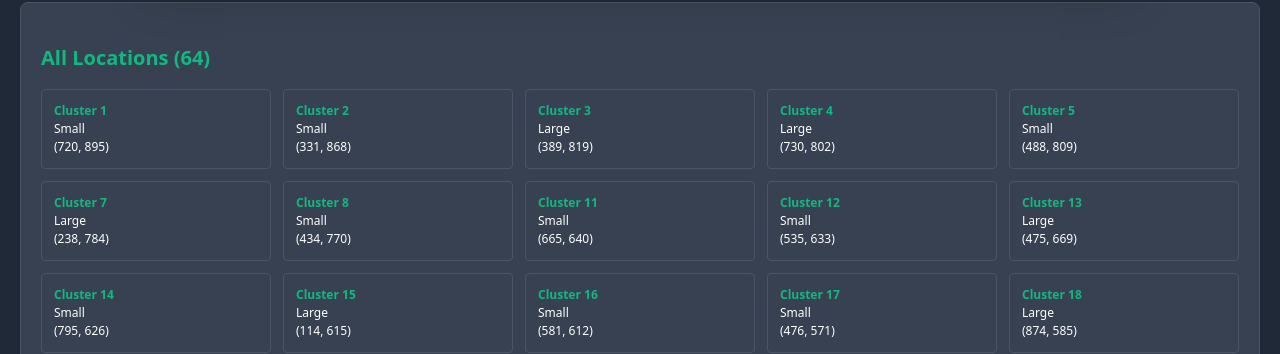
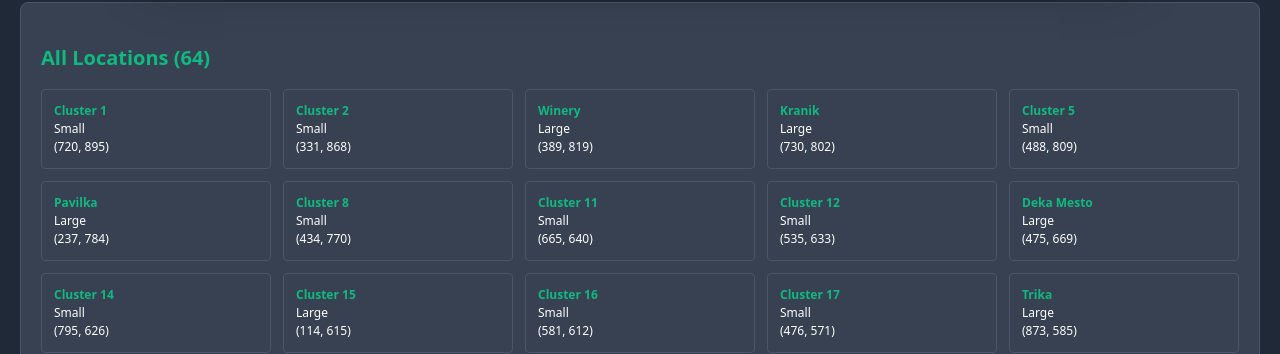
Before and after one commit to emyk/pubg-drop-selector, a React (Vite) app: page / in a window 1280 px wide. Shown: the part 1476-1830 px from the top of the page. Built offline with nearby package versions, Linux system fonts and the light colour scheme.

Commit message:
edit form

```diff
--- a/src/App.tsx
+++ b/src/App.tsx
@@ -209,7 +209,10 @@ const EditForm: React.FC<EditFormProps> = ({
 
   return (
     <div className={styles.modalOverlay}>
-      <div className={styles.modal}>
+      <form
+        className={styles.modal}
+        onSubmit={() => onSave(editingLocation as Location)}
+      >
         <h3 className={styles.modalTitle}>
           {isEditing ? "Edit Location" : "Add New Location"}
         </h3>
@@ -218,6 +221,7 @@ const EditForm: React.FC<EditFormProps> = ({
           <div>
             <label className={styles.label}>Name:</label>
             <input
+              autoFocus
               type="text"
               value={editingLocation.name || ""}
               onChange={(e) =>
@@ -273,7 +277,7 @@ const EditForm: React.FC<EditFormProps> = ({
 
         <div className={styles.modalButtons}>
           <button
-            onClick={() => onSave(editingLocation as Location)}
+            type={"submit"}
             disabled={!editingLocation.name}
             className={`${styles.button} ${styles.buttonGreen} ${styles.flexButton} ${!editingLocation.name ? styles.disabled : ""}`}
           >
@@ -286,7 +290,7 @@ const EditForm: React.FC<EditFormProps> = ({
             Cancel
           </button>
         </div>
-      </div>
+      </form>
     </div>
   );
 };
--- a/src/mapData.json
+++ b/src/mapData.json
@@ -166,13 +166,13 @@
         "size": "S"
       },
       {
-        "name": "Cluster 3",
+        "name": "Winery",
         "x": 389,
         "y": 819,
         "size": "L"
       },
       {
-        "name": "Cluster 4",
+        "name": "Kranik",
         "x": 730,
         "y": 802,
         "size": "L"
@@ -184,8 +184,8 @@
         "size": "S"
       },
       {
-        "name": "Cluster 7",
-        "x": 238,
+        "name": "Pavilka",
+        "x": 237,
         "y": 784,
         "size": "L"
       },
@@ -208,7 +208,7 @@
         "size": "S"
       },
       {
-        "name": "Cluster 13",
+        "name": "Deka Mesto",
         "x": 475,
         "y": 669,
         "size": "L"
@@ -238,8 +238,8 @@
         "size": "S"
       },
       {
-        "name": "Cluster 18",
-        "x": 874,
+        "name": "Trika",
+        "x": 873,
         "y": 585,
         "size": "L"
       },
@@ -334,7 +334,7 @@
         "size": "L"
       },
       {
-        "name": "Cluster 36",
+        "name": "Laveni",
         "x": 656,
         "y": 310,
         "size": "L"
@@ -370,7 +370,7 @@
         "size": "L"
       },
       {
-        "name": "Cluster 42",
+        "name": "Cosmodrome",
         "x": 763,
         "y": 144,
         "size": "L"
```
